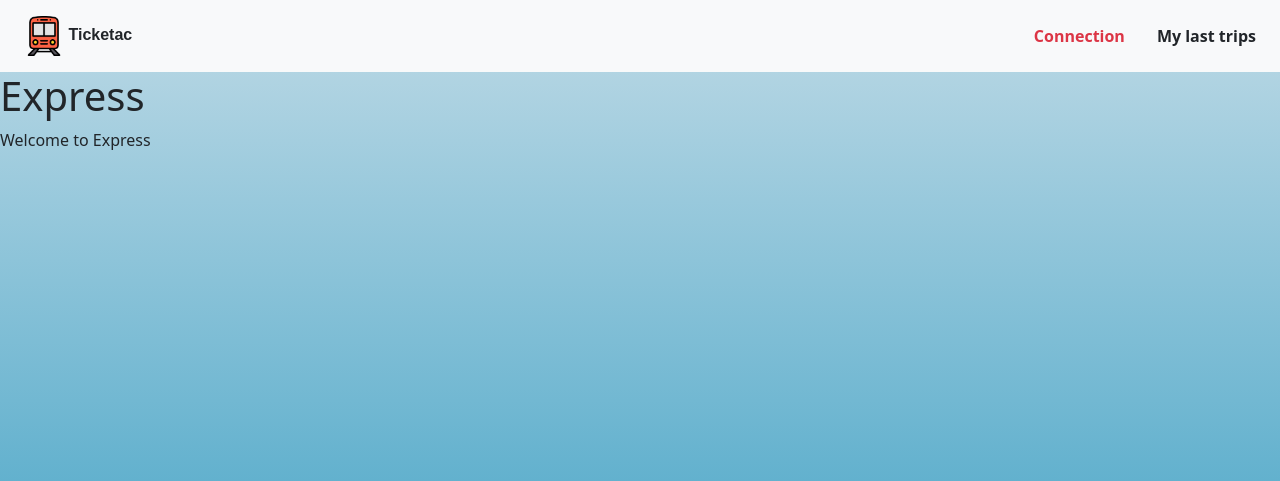
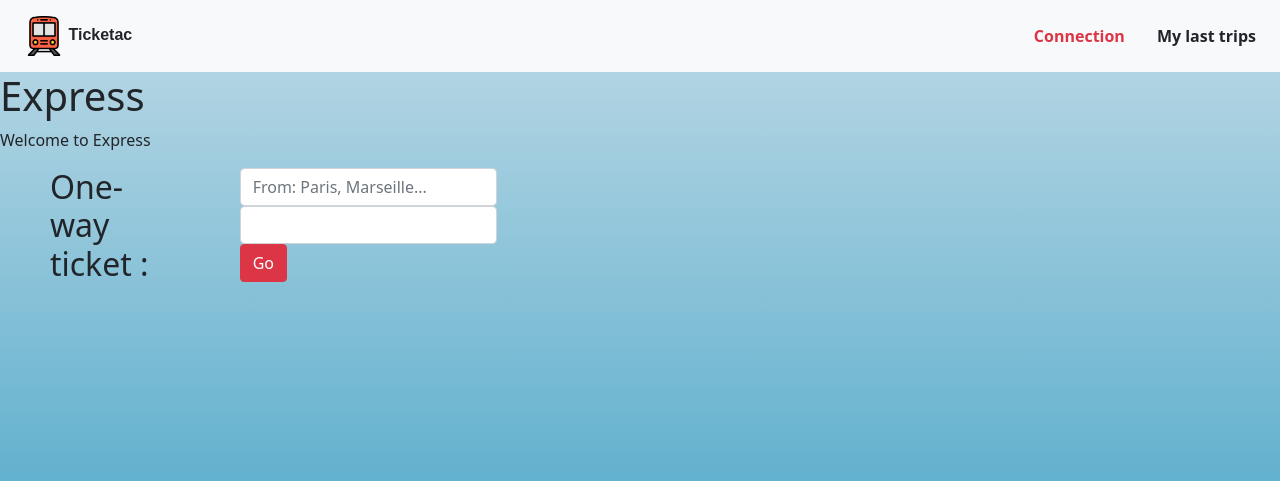
Before and after one commit to Slim2680/ticketac, a Node server app: page / in a window 1280 px wide. Shown: the top 481 px of the page. Run offline with Node 20, Linux system fonts and the light colour scheme; some libraries are stand-ins or nearby versions.

Commit message:
travail sur la homepage

```diff
--- a/views/home.ejs
+++ b/views/home.ejs
@@ -1,6 +1,7 @@
 <!DOCTYPE html>
 <html>
   <head>
+    <meta chartset = "UTF-8"/>
     <title><%= title %></title>
     <link rel='stylesheet' href='/stylesheets/style.css' />
 
@@ -9,8 +10,39 @@
 
   </head>
   <body>
-    <%- include('navbar'); %>
-    <h1><%= title %></h1>
-    <p>Welcome to <%= title %></p>
+
+    <div class="container-fluid p-0">
+
+      <%- include('navbar'); %>
+        <h1><%= title %></h1>
+        <p>Welcome to <%= title %></p>
+
+    <div class="d-flex">
+
+    <div class="row">
+          <div class="row justify-content-center">
+              <div class="col-11 col-lg-7">
+                <h2>One-way ticket :</h2>
+              </div>
+         </div>
+    </div>
+
+      <div class="row justify-content-center">
+        <div class= "col-12 col-lg6">
+          <form action="/trips" method="POST">
+            <div class="from-row">
+              <input name="departure" type="text" class="form-control" placeholder="From: Paris, Marseille...">
+            </div>
+        <div class="col" id="datepicker">
+            <input name="date" type="text" class="form-control" id="datepicker">
+        </div>
+
+            <button id="btn-search" type="submit" class="btn btn-danger">Go</button>
+    </div>
+       </div>
+          </form>
+        </div>
+
+    </div>
   </body>
 </html>
```
Also changed, not shown: views/search.ejs (deleted), views/trips.ejs (added).
